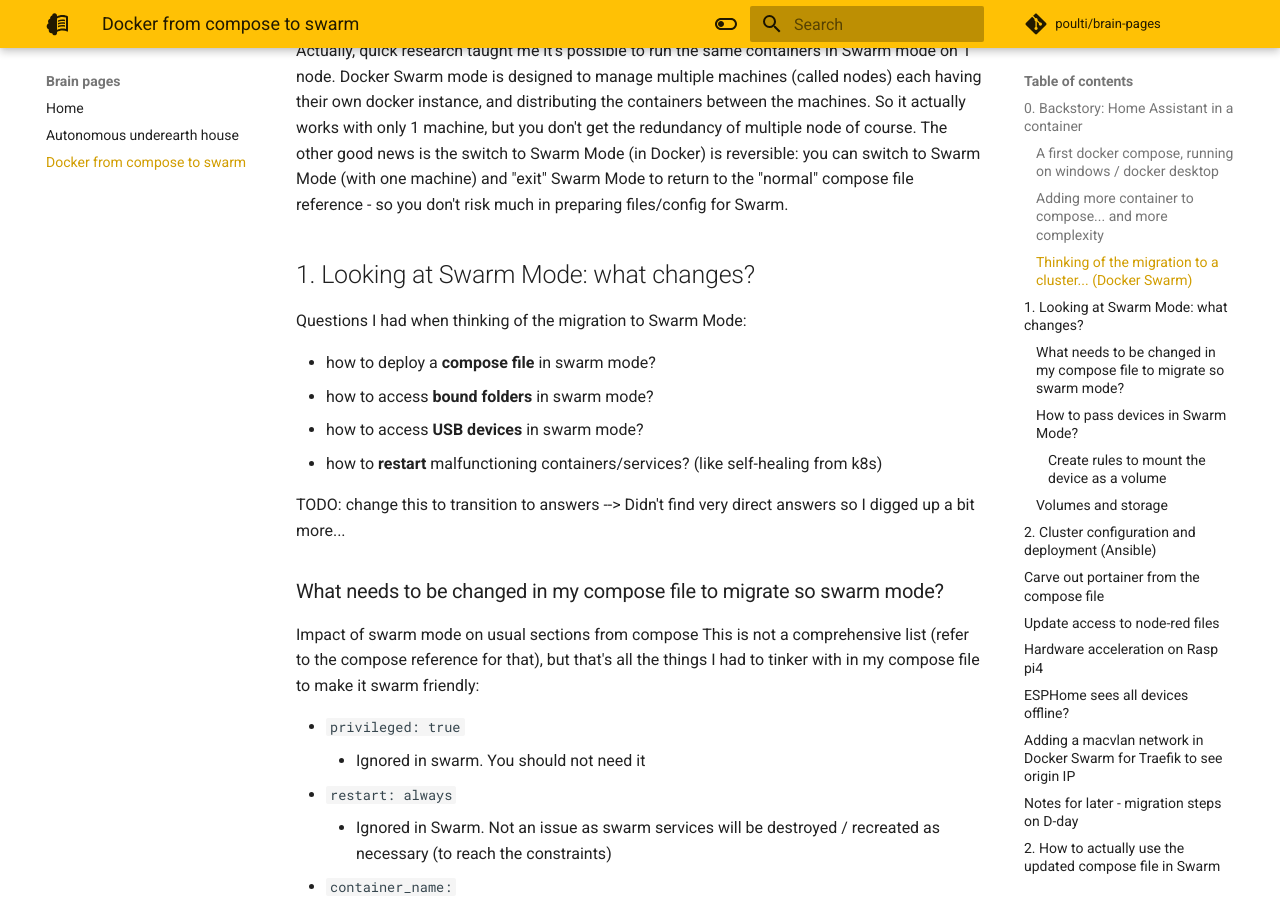
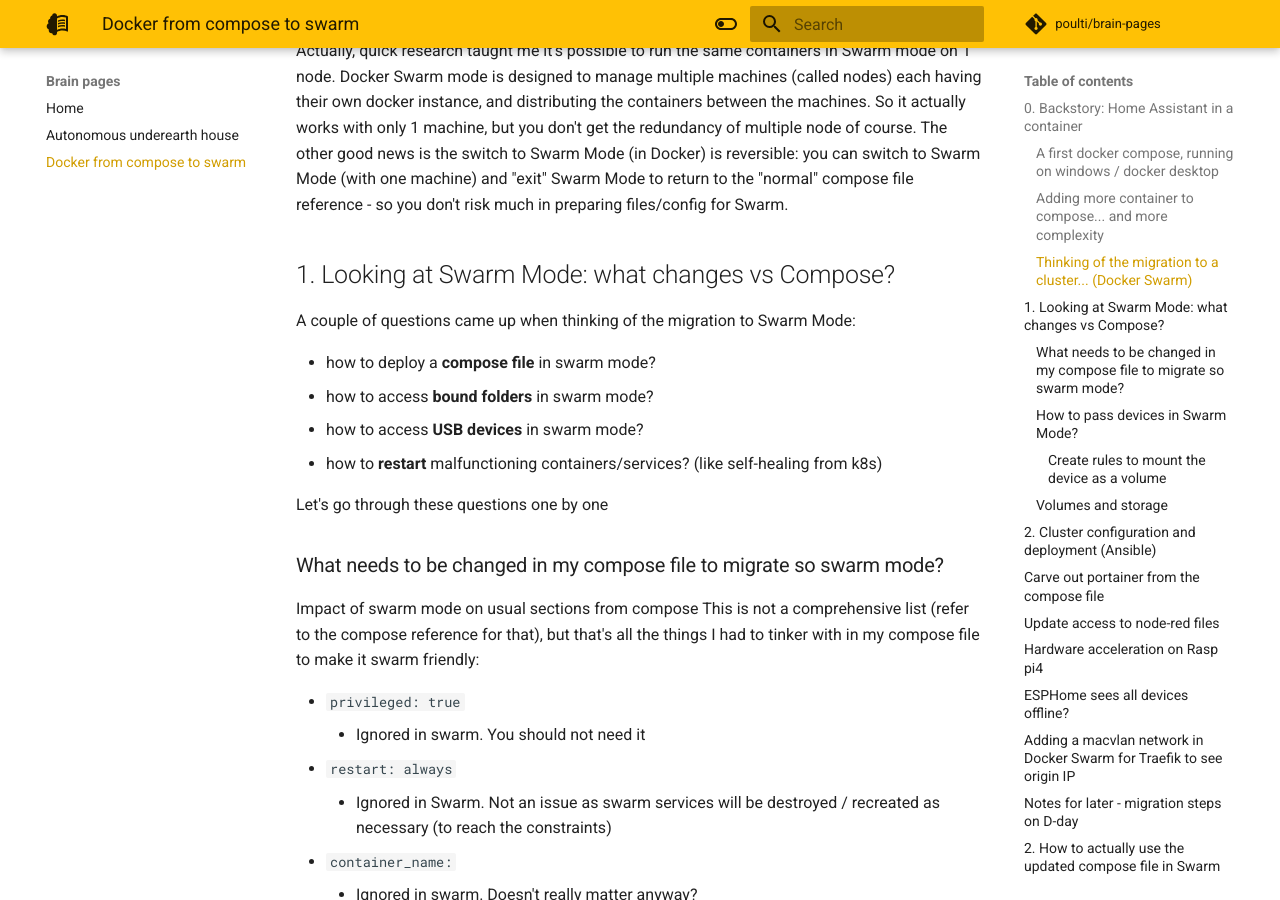
Before and after one commit to poulti/brain-pages, an MkDocs documentation site: the page built from docs/docker-from-compose-to-swarm.md, in a window 1280 px wide and 900 px high, scrolled down 5247 px. Built offline with MkDocs 1.6.1 and Material for MkDocs 9.7.7, drawn with Linux system fonts in a browser that asks for light colours; comment, search, counter and statistics services are not loaded.

Commit message:
Tweaked the question intro

```diff
--- a/docs/docker-from-compose-to-swarm.md
+++ b/docs/docker-from-compose-to-swarm.md
@@ -212,16 +212,16 @@
 Docker Swarm mode is designed to manage multiple machines (called nodes) each having their own docker instance, and distributing the containers between the machines. So it actually works with only 1 machine, but you don't get the redundancy of multiple node of course.
 The other good news is the switch to Swarm Mode (in Docker) is reversible: you can switch to Swarm Mode (with one machine) and "exit" Swarm Mode to return to the "normal" compose file reference - so you don't risk much in preparing files/config for Swarm.
 
-## 1. Looking at Swarm Mode: what changes?
+## 1. Looking at Swarm Mode: what changes vs Compose?
 
-Questions I had when thinking of the migration to Swarm Mode:
+A couple of questions came up when thinking of the migration to Swarm Mode:
 
 - how to deploy a **compose file** in swarm mode?
 - how to access **bound folders** in swarm mode?
 - how to access **USB devices** in swarm mode?
 - how to **restart** malfunctioning containers/services? (like self-healing from k8s)
 
-TODO: change this to transition to answers --> Didn't find very direct answers so I digged up a bit more...
+Let's go through these questions one by one
 
 ### What needs to be changed in my compose file to migrate so swarm mode?
 
```
